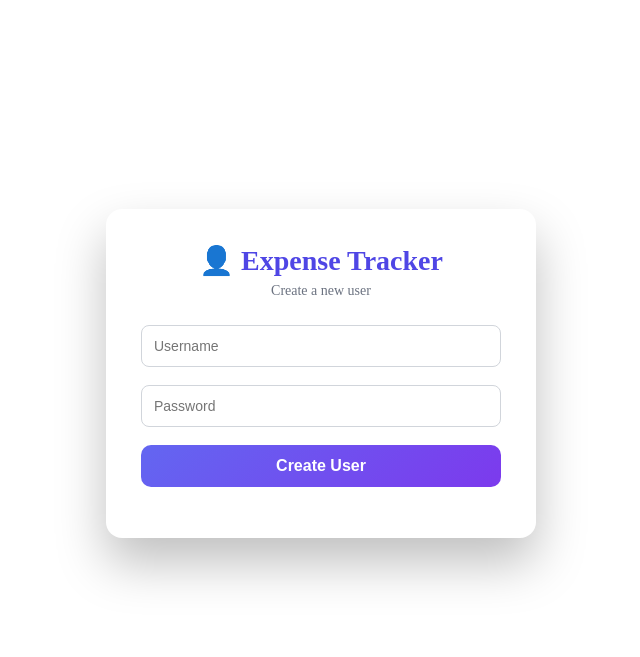
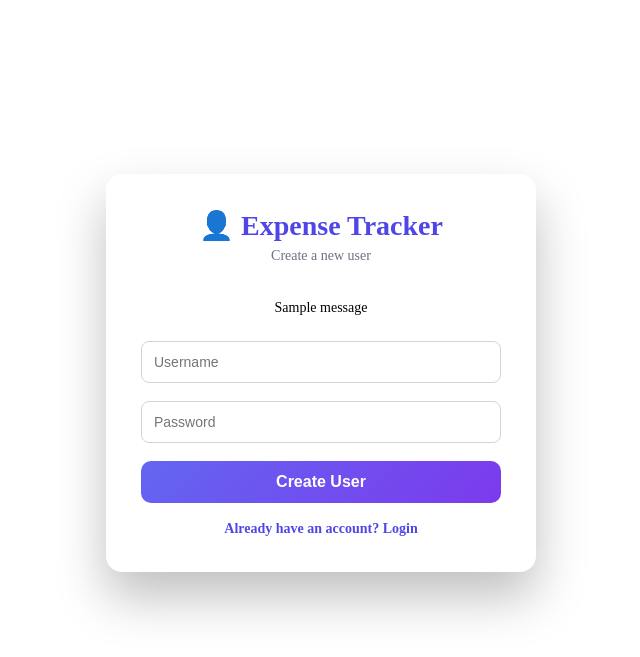
Before and after one commit to kowshik1509/Expense-Tracker, a Flask app: page /ExpenseTracker/Createuser in a window 1280 px wide. Shown: the top 657 px of the page, without its empty margins (319-959 px from the left). Run offline with Flask 2, Linux system fonts and the light colour scheme; one stand-in notice (Sample message) is shown.

Commit message:
Made some changes for create user and db

```diff
--- a/templates/create_user.html
+++ b/templates/create_user.html
@@ -1,4 +1,3 @@
-
 <style>
   /* PAGE WRAPPER */
   .expense-page {
@@ -62,6 +61,24 @@
     transform: translateY(-2px);
     box-shadow: 0 10px 20px rgba(0,0,0,0.25);
   }
+
+  .alert {
+    margin-bottom: 15px;
+    padding: 10px;
+    border-radius: 8px;
+    font-size: 14px;
+  }
+
+  .register-link {
+    margin-top: 18px;
+    font-size: 14px;
+  }
+
+  .register-link a {
+    color: #4f46e5;
+    text-decoration: none;
+    font-weight: 600;
+  }
 </style>
 
 <div class="expense-page">
@@ -69,11 +86,29 @@
     <div class="expense-title">👤 Expense Tracker</div>
     <div class="expense-subtitle">Create a new user</div>
 
+    <!-- Flash Messages -->
+    {% with messages = get_flashed_messages(with_categories=true) %}
+      {% if messages %}
+        {% for category, message in messages %}
+          <div class="alert {{ category }}">
+            {{ message }}
+          </div>
+        {% endfor %}
+      {% endif %}
+    {% endwith %}
+
+    <!-- Form -->
     <form method="POST">
       <input name="username" placeholder="Username" required>
       <input name="password" type="password" placeholder="Password" required>
 
       <button type="submit">Create User</button>
     </form>
+
+    <div class="register-link">
+      <a href="/ExpenseTracker/Login">Already have an account? Login</a>
+    </div>
   </div>
 </div>
+
+{% block content %}{% endblock %}
```
Also changed, not shown: init_db.py (+3 -10 lines).
